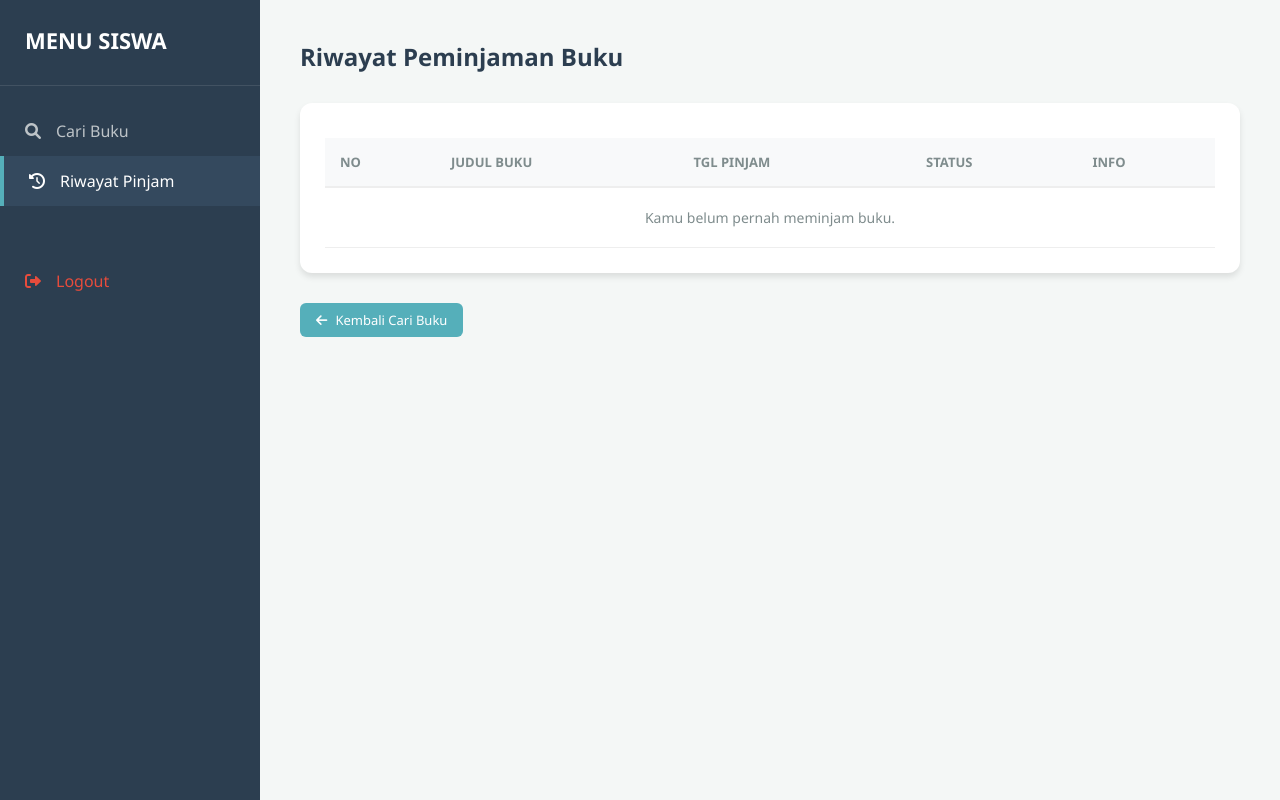
After one commit to rraisyalianA/fix-ikut-ukk-P, a PHP site: page /siswa/riwayat.php in a window 1280 px wide. The commit adds this page. Run offline with PHP 8.4, Linux system fonts and the light colour scheme; a user stored in the database is signed in; data comes from the database, SQL or seed files in the repository; data that the repository does not hold is empty.

Commit message:
Benerin kolom database di fitur riwayat dan proses pinjam siswa

```diff
--- a/assets/css/style.css
+++ b/assets/css/style.css
@@ -53,3 +53,20 @@ td { padding: 15px; border-bottom: 1px solid #eee; font-size: 14px; color: #333;
     text-align: center;
     box-shadow: 0 2px 4px rgba(0,0,0,0.2);
 }
+/*logout*/
+.auth-container {
+    display: flex;
+    justify-content: center; /* Tengah horizontal */
+    align-items: center;     /* Tengah vertikal */
+    height: 100vh;           /* Tinggi sepenuh layar */
+    background: #f4f7f6;     /* Warna background dashboard */
+}
+
+.auth-card {
+    background: white;
+    padding: 40px;
+    border-radius: 15px;
+    box-shadow: 0 10px 25px rgba(0,0,0,0.1);
+    width: 380px;
+    text-align: center;      /* Biar tulisan di dalamnya rata tengah */
+}
--- /dev/null
+++ b/siswa/riwayat.php
@@ -0,0 +1,104 @@
+<?php
+session_start();
+include '../config/koneksi.php';
+
+// Proteksi: Cek login
+if (!isset($_SESSION['role']) || $_SESSION['role'] !== 'user') {
+    header("Location: ../login.php");
+    exit;
+}
+
+$user_id = $_SESSION['user_id'];
+
+// Query Riwayat (Sudah disesuaikan: user_id dan book_id)
+$query = "SELECT t.*, b.judul
+          FROM transaksi t
+          JOIN buku b ON t.book_id = b.id
+          WHERE t.user_id = '$user_id'
+          ORDER BY t.id DESC";
+$result = mysqli_query($conn, $query);
+?>
+
+<!DOCTYPE html>
+<html lang="id">
+<head>
+    <title>Riwayat Pinjam - Perpus Modern</title>
+    <link rel="stylesheet" href="../assets/css/style.css">
+    <link rel="stylesheet" href="https://cdnjs.cloudflare.com/ajax/libs/font-awesome/6.0.0/css/all.min.css">
+</head>
+<body style="display: block;">
+
+    <div class="sidebar">
+        <div class="sidebar-header">MENU SISWA</div>
+        <div class="sidebar-menu">
+            <a href="index.php"><i class="fas fa-search"></i> Cari Buku</a>
+            <a href="riwayat.php" class="active"><i class="fas fa-history"></i> Riwayat Pinjam</a>
+            <a href="../logout.php" style="margin-top: 50px; color: #e74c3c;"><i class="fas fa-sign-out-alt"></i> Logout</a>
+        </div>
+    </div>
+
+    <div class="main-content">
+        <h1>Riwayat Peminjaman Buku</h1>
+
+        <div class="card">
+            <table>
+                <thead>
+                    <tr>
+                        <th>No</th>
+                        <th>Judul Buku</th>
+                        <th>Tgl Pinjam</th>
+                        <th>Status</th>
+                        <th>Info</th>
+                    </tr>
+                </thead>
+                <tbody>
+                    <?php
+                    $no = 1;
+                    while($row = mysqli_fetch_assoc($result)):
+                    ?>
+                    <tr>
+                        <td><?= $no++; ?></td>
+                        <td><b><?= $row['judul']; ?></b></td>
+                        <td><?= $row['tgl_pinjam']; ?></td>
+                        <td>
+                            <?php
+                            if($row['status'] == 'pending') {
+                                echo "<span style='color:orange; font-weight:bold;'><i class='fas fa-clock'></i> Menunggu Approval</span>";
+                            } elseif($row['status'] == 'approved') {
+                                echo "<span style='color:green; font-weight:bold;'><i class='fas fa-check-circle'></i> Sedang Dipinjam</span>";
+                            } elseif($row['status'] == 'rejected') {
+                                echo "<span style='color:red; font-weight:bold;'><i class='fas fa-times-circle'></i> Ditolak</span>";
+                            } else {
+                                echo "<span style='color:blue; font-weight:bold;'><i class='fas fa-undo'></i> Sudah Kembali</span>";
+                            }
+                            ?>
+                        </td>
+                        <td>
+                            <?php if($row['status'] == 'approved'): ?>
+                                <small>Bawa buku ke petugas untuk dikembalikan</small>
+                            <?php elseif($row['status'] == 'pending'): ?>
+                                <small>Tunggu admin menyetujui</small>
+                            <?php else: ?>
+                                -
+                            <?php endif; ?>
+                        </td>
+                    </tr>
+                    <?php endwhile; ?>
+
+                    <?php if(mysqli_num_rows($result) == 0): ?>
+                        <tr>
+                            <td colspan="5" style="text-align:center; padding: 20px; color: #7f8c8d;">
+                                Kamu belum pernah meminjam buku.
+                            </td>
+                        </tr>
+                    <?php endif; ?>
+                </tbody>
+            </table>
+        </div>
+
+        <a href="index.php" class="btn btn-add" style="margin-top: 10px;">
+            <i class="fas fa-arrow-left"></i> Kembali Cari Buku
+        </a>
+    </div>
+</body>
+</html>
```
Also changed, not shown: logout.php (+29 -2 lines), siswa/index.php (added, +102 -0 lines), siswa/proses_pinjam.php (added, +30 -0 lines).
